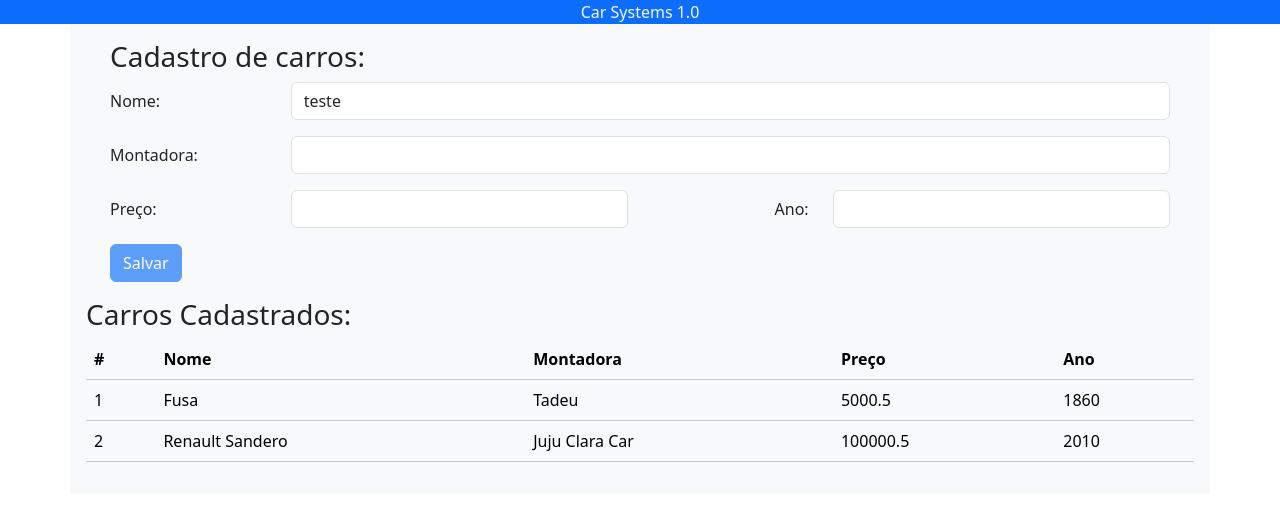
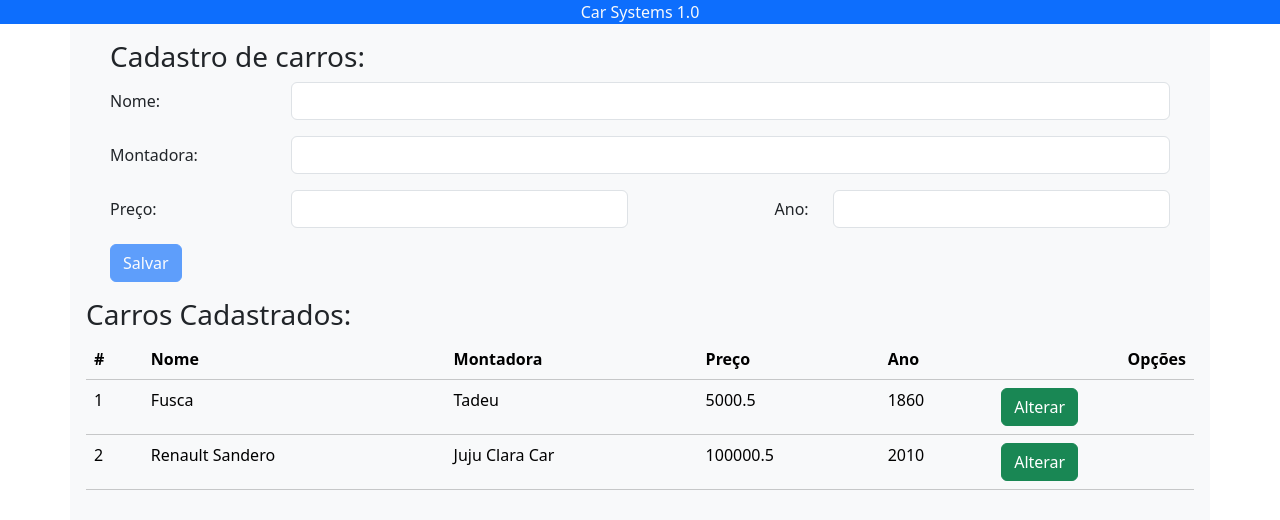
Before and after one commit to JulianaOAguilar/Cadastro_Carros, an Angular app: page / in a window 1280 px wide. Shown: the top 520 px of the page. Built offline with nearby package versions, Linux system fonts and the light colour scheme.

Commit message:
:sparkles: feat: Botão adicionar

```diff
--- a/src/app/components/cars/cars.html
+++ b/src/app/components/cars/cars.html
@@ -9,6 +9,7 @@
                 <th>Montadora</th>
                 <th>Preço</th>
                 <th>Ano</th>
+                <th class="text-end"> Opções </th>
             </tr>
         </thead>
         <tbody>
@@ -18,6 +19,9 @@
                 <td>{{c.assembler}}</td>
                 <td>{{c.price}}</td>
                 <td>{{c.year}}</td>
+                <td>
+                    <button class="btn btn-success" (click)="update(c)"> Alterar</button>
+                </td>
             </tr>
         </tbody>
     </table>
--- a/src/app/components/cars/cars.ts
+++ b/src/app/components/cars/cars.ts
@@ -9,12 +9,12 @@ import { Car} from '../../car.model'
   styleUrl: './cars.css'
 })
 export class Cars {
-
-  car: Car = {name: 'teste'} as Car;
+isUpdate: boolean = false;
+car: Car = {} as Car;
 cars: Car[] = [
   {
     id: 1,
-    name: 'Fusa',
+    name: 'Fusca',
     assembler: 'Tadeu',
     price: 5000.50,
     year: 1860
@@ -30,8 +30,20 @@ cars: Car[] = [
 ]
 
   saveCar() {
-    this.car.id = this.cars.length + 1;
-    this.cars.push(this.car);
+
+    if(!this.isUpdate)
+    {
+      this.car.id = this.cars.length + 1;
+      this.cars.push(this.car);
+    }
+
     this.car = {} as Car;
+    this.isUpdate = false;
   }
+
+
+update(selectedCar: Car) {
+this.car = selectedCar;
+this.isUpdate = true;
 }
+}
```
